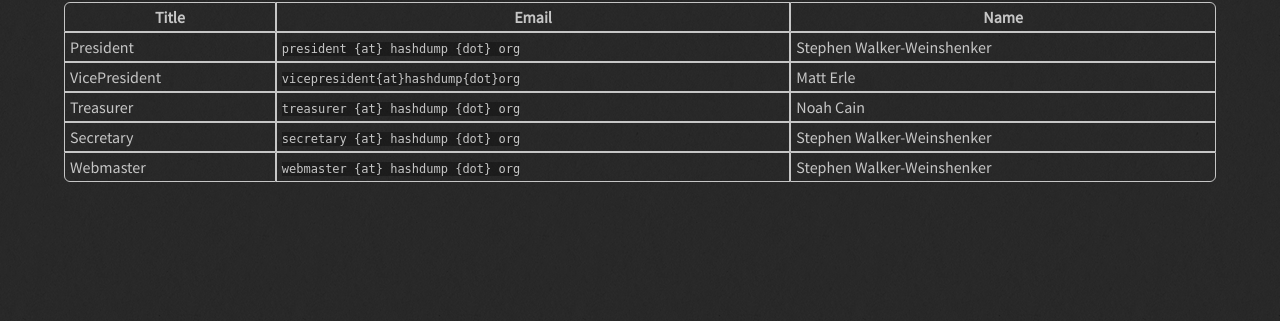
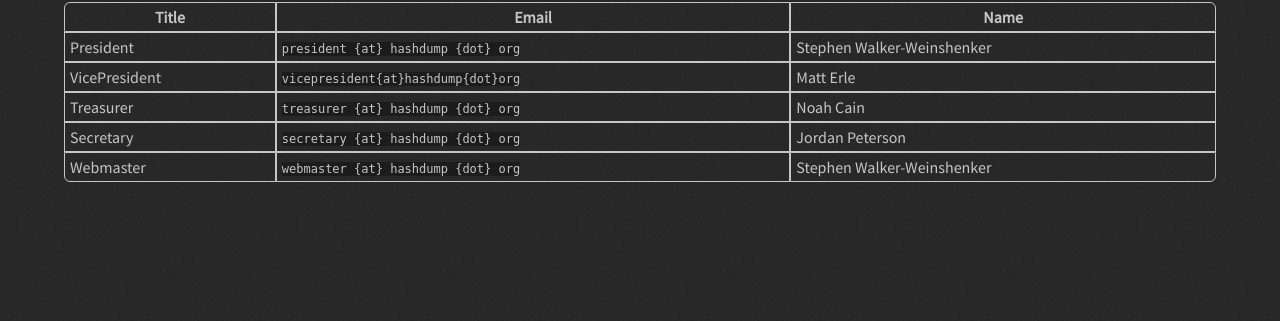
Before and after one commit to Hashdump/old-hashdump-site, a Jekyll site: the page built from _index/about.md, in a window 1280 px wide. Shown: the part 329-650 px from the top of the page. Built offline with Jekyll 4.4.1, drawn with Linux system fonts in a browser that asks for light colours.

Commit message:
update officers for fall 2017

```diff
--- a/_data/officers.yml
+++ b/_data/officers.yml
@@ -11,7 +11,7 @@ years:
     President: Stephen Walker-Weinshenker
     VicePresident: Matt Erle
     Treasurer: Noah Cain
-    Secretary: Stephen Walker-Weinshenker
+    Secretary: Jordan Peterson
     Webmaster: Stephen Walker-Weinshenker
   2016:
     President: Stephen Walker-Weinshenker
```
